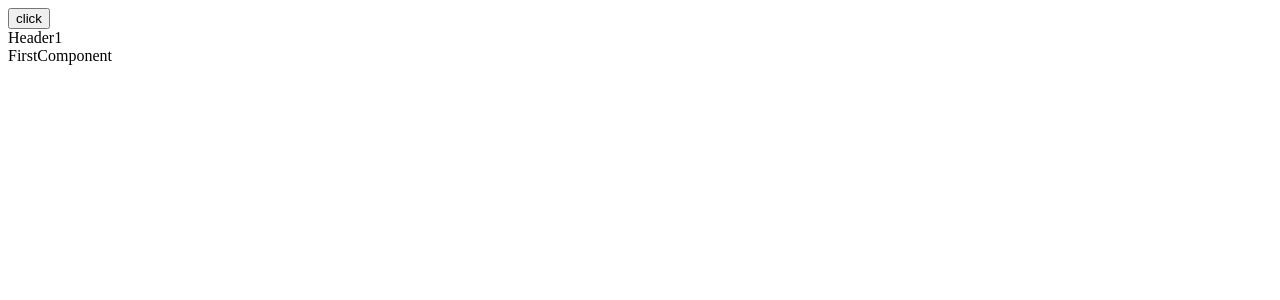
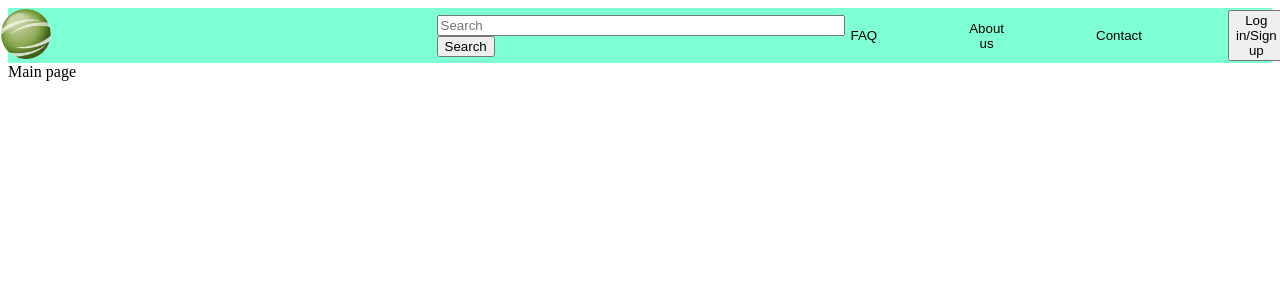
Before and after one commit to borbelyadam/SZWENG_Krumplik, a React (Create React App) app: page / in a window 1280 px wide. Shown: the top 300 px of the page. Built offline with nearby package versions, Linux system fonts and the light colour scheme.

Commit message:
Header1 skeleton
Enyhe varázslás is van benne css-sel

```diff
--- a/src/App.js
+++ b/src/App.js
@@ -1,6 +1,7 @@
 import { BrowserRouter, Route, Routes, useNavigate } from "react-router-dom";
 import FirstComponent from "./FirstComponent";
-import Header1 from "./Header1";
+import DummyPage from "./DummyPage";
+import Header1 from "./header/Header1";
 import SecondComponent from "./SecondComponent";
 
 function App() {
@@ -9,8 +10,10 @@ function App() {
       <BrowserRouter>
         <Header1 />
         <Routes>
-          <Route path="/" element={<FirstComponent />} />
-          <Route path="/second" element={<SecondComponent />} />
+          <Route path="/" element={<DummyPage text="Main page"/>} />
+          <Route path="/FAQ" element={<DummyPage text="FAQ page"/>} />
+          <Route path="/About-Us" element={<DummyPage text="About us page"/>} />
+          <Route path="/Contact" element={<DummyPage text="Contact page"/>} />
         </Routes>
       </BrowserRouter>
     </>
--- /dev/null
+++ b/src/DummyPage.jsx
@@ -0,0 +1,9 @@
+import React from 'react'
+
+const DummyPage = (props) => {
+  return (
+    <div>{props.text}</div>
+  )
+}
+
+export default DummyPage
--- a/src/Header1.jsx
+++ /dev/null
@@ -1,19 +0,0 @@
-import React from "react";
-import { useNavigate } from "react-router-dom";
-
-const Header1 = (props) => {
-  const navigate = useNavigate();
-
-  const goToPage2 = () => {
-    navigate("/second");
-  };
-
-  return (
-    <>
-      <button onClick={() => goToPage2()}>click</button>
-      <div>Header1</div>
-    </>
-  );
-};
-
-export default Header1;
--- /dev/null
+++ b/src/header/Header1.jsx
@@ -0,0 +1,30 @@
+import React from "react";
+import HeaderButton from "./HeaderButton";
+import logo from "./evosoftlogo.png"
+const Header1 = (props) => {
+
+
+  return (
+    <>
+      <div className="header1">
+
+        <HeaderButton image={logo} path="/" />
+
+        <div className="search-field">
+          <input type="text" placeholder="Search" style={{width: "400px"}}/>
+          <button>Search</button>
+        </div>
+
+        <div className="links">
+          <HeaderButton text="FAQ" path="/FAQ" />
+          <HeaderButton text="About us" path="/About-Us" />
+          <HeaderButton text="Contact" path="/Contact" />
+          <button>Log in/Sign up</button>
+        </div>
+
+      </div>
+    </>
+  );
+};
+
+export default Header1;
--- /dev/null
+++ b/src/header/HeaderButton.jsx
@@ -0,0 +1,18 @@
+import React from 'react'
+import { useNavigate } from "react-router-dom";
+import "./HeaderStyle.css"
+const HeaderButton = (props) => {
+    const navigate = useNavigate();
+    const path = props.path;
+    const goToPageX = () => {
+      navigate(path);
+    };
+  return (
+    <button style={{backgroundColor: "transparent", border: "0"}} onClick={goToPageX}>
+        {props.text}
+        {props.image ? <img src={props.image} width="50" height="50" alt="logo"></img> : null}
+        </button>
+  )
+}
+
+export default HeaderButton
--- /dev/null
+++ b/src/header/HeaderStyle.css
@@ -0,0 +1,16 @@
+.header1{
+    background-color: aquamarine;
+    display: flex;
+    align-items: center;
+    justify-content: center;
+}
+.search-field{
+    margin-left: 30%;
+}
+.links{
+    margin-left:auto;
+    display: flex;
+    align-items: center;
+    justify-content: center;
+    gap: 80px;
+}
```
Also changed, not shown: src/header/evosoftlogo.png (added).
